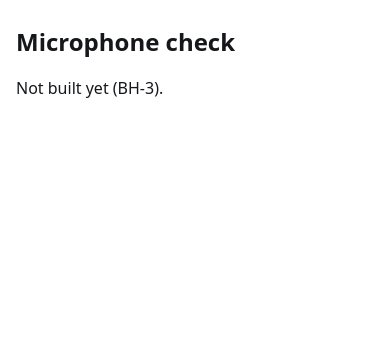
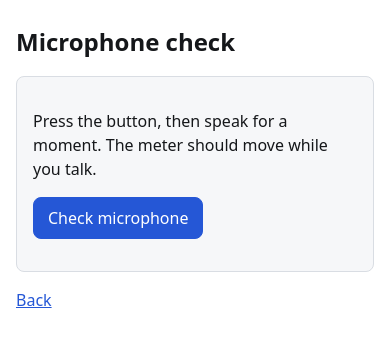
Before and after one commit to hub-mayank/Voxam, a React (Vite) app in the folder frontend/: page /student/mic-check in a window 390 px wide. Shown: the top 344 px of the page. Built offline with nearby package versions, Linux system fonts and the light colour scheme; no server answers.

Commit message:
BH-3: MicCheck screen on checkMicrophone() — permission, level meter, clear failure steps

```diff
--- a/frontend/src/student/screens/MicCheck.tsx
+++ b/frontend/src/student/screens/MicCheck.tsx
@@ -1,11 +1,39 @@
-// TODO(BH-3): Uses checkMicrophone() from src/student/voice (CL-5).
-// Hook: const session = useSession() from '../session/StudentSessionProvider'. Do not call fetch directly.
+import { useState } from 'react'
+import { Link } from 'react-router-dom'
+import Button from '../../shared/Button'
 import Page from '../../shared/Page'
+import { checkMicrophone } from '../voice'
+
+type Result = { status: 'idle' } | { status: 'checking' } | { status: 'ok'; peak: number } | { status: 'failed'; message: string }
 
 function MicCheck() {
+  const [result, setResult] = useState<Result>({ status: 'idle' })
+  const run = async () => {
+    setResult({ status: 'checking' })
+    const r = await checkMicrophone()
+    setResult(r.ok ? { status: 'ok', peak: r.peak } : { status: 'failed', message: r.message })
+  }
   return (
     <Page title="Microphone check">
-      <p>Not built yet (BH-3).</p>
+      <div className="card">
+        <p>Press the button, then speak for a moment. The meter should move while you talk.</p>
+        <p><Button variant="primary" onClick={() => void run()} disabled={result.status === 'checking'}>{result.status === 'checking' ? 'Listening…' : 'Check microphone'}</Button></p>
+        {result.status === 'ok' && (
+          <>
+            <p><progress value={result.peak} max={1} /> {Math.round(result.peak * 100)}%</p>
+            {result.peak < 0.01
+              ? <p>We could not hear you. Speak louder or move closer to the microphone, then check again.</p>
+              : <p>Your microphone works. You are ready to talk.</p>}
+          </>
+        )}
+        {result.status === 'failed' && (
+          <>
+            <div className="banner">{result.message}</div>
+            <p>You can still take the viva by typing your answers.</p>
+          </>
+        )}
+      </div>
+      <p><Link to="../ready">Back</Link></p>
     </Page>
   )
 }
```
